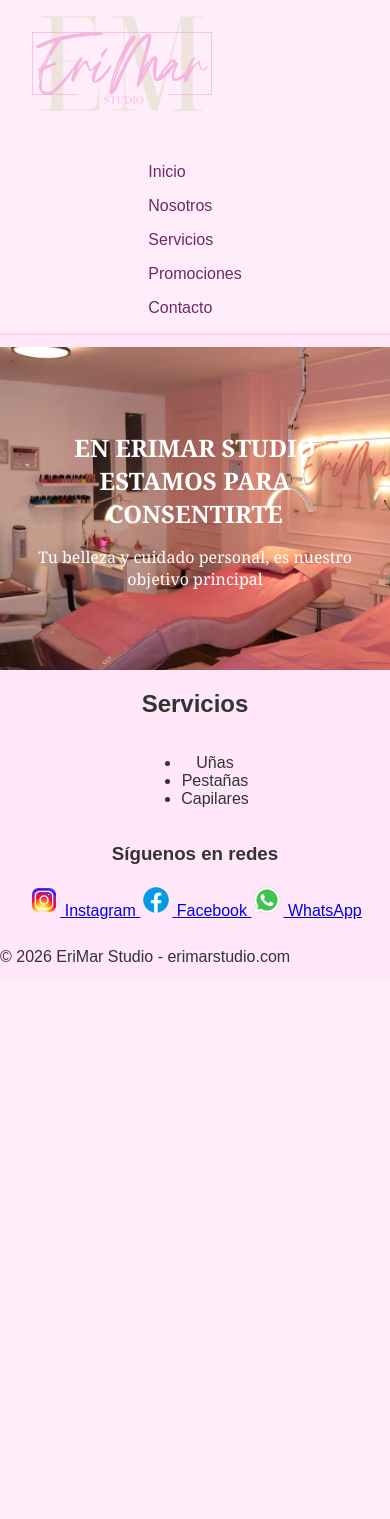
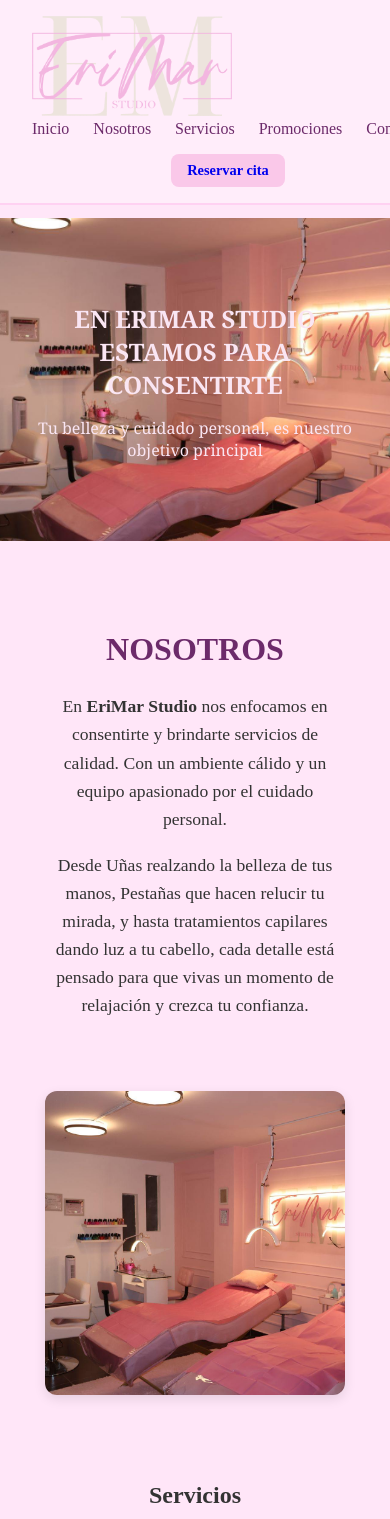
Before and after one commit to diz3ty/EriMar_Studio_Web, a Flask app: page / in a window 390 px wide; the page is wider, and only the part inside the window is pictured. Shown: the top 1519 px of that part. Before the commit the page ends 962 px from the top of that part, so only its background shows below. Run offline with Flask 3, Linux system fonts and the light colour scheme.

Commit message:
add format

```diff
--- a/static/css/styles.css
+++ b/static/css/styles.css
@@ -3,7 +3,6 @@
 body {
   background-color: #ffe6f8;
   color: #333;
-  font-family: 'Poppins', sans-serif;
   margin: 0;
   padding: 0;
   min-height: 100vh;
@@ -29,25 +28,23 @@ main {
 }
 
 .navbar {
+  display: flex;
+  justify-content: space-between;
+  align-items: center;
+  flex-wrap: wrap;
   width: 100%;
-  display: flex;
-  justify-content: flex-end;
 }
 
-.logo-centered {
-  text-align: left;
-  margin-bottom: 1rem;
-}
-
-.logo {
-  width: 180px;
-  height: auto;
+.logo-container {
+  flex: 1;
 }
 
 .nav-links {
+  flex: 13;
+  display: flex;
+  justify-content: center;
+  gap: 5rem;
   list-style: none;
-  display: flex;
-  gap: 1.5rem;
   margin: 0;
   padding: 0;
 }
@@ -63,6 +60,27 @@ main {
   color: #f9c5ff;
 }
 
+.cta-container {
+  flex: 1;
+  display: flex;
+  justify-content: flex-end;
+}
+
+.btn-reserva {
+  background-color: #fac8e9;
+  color: 6c2a6a;
+  padding: 0.6rem 1.2rem;
+  border-radius: 8px;
+  text-decoration: none;
+  font-weight: bold;
+  font-size: 1rem;
+  transition: background-color 0.3s ease;
+}
+
+.btn-reserva:hover {
+  background-color: #ffb2fb;
+}
+
 @media (max-width: 768px) {
   .navbar {
     flex-direction: column;
@@ -70,20 +88,39 @@ main {
   }
 
   .nav-links {
-    flex-direction: column;
-    gap: 1rem;
-    margin-top: 1rem;
+    flex: 2;
+    display: flex;
+    justify-content: center;
+    gap: 1.5rem;
+    list-style: none;
+    margin: 0;
+    padding: 0;
   }
 
-  .logo {
-    margin-bottom: 1rem;
+  .cta-container {
+    margin-top: 1rem;
+    justify-content: center;
   }
 }
+
+@media (max-width: 768px) {
+  .cta-container {
+    margin-top: 1rem;
+    justify-content: center;
+  }
+
+  .btn-reserva {
+    font-size: 0.9rem;
+    padding: 0.5rem 1rem;
+  }
+}
+
+
 
 /* init section */
 .inicio {
   width: 100vw;
-  height: 50vh;
+  height: 70vh;
   background-image: url('/static/images/EriMar.jpg');
   background-size: cover;
   background-position: center;
@@ -102,7 +139,7 @@ main {
 
 .inicio h1 {
   font-size: 5rem;
-  color: #ffffff;
+  color: #fae6f3;
   margin-bottom: 1rem;
   font-weight: 600;
   font-family:'Libre Baskerville', 'Georgia', serif;
@@ -110,12 +147,7 @@ main {
 
 .inicio p {
   font-size: 2rem;
-  color: #ffffff;
-  /* Opciones formales:
-    A: 'Merriweather', 'Georgia', 'Times New Roman', serif
-    B: 'Playfair Display', 'Georgia', serif
-    C: 'Libre Baskerville', 'Georgia', serif
-  */
+  color: #fae6f3;
   font-family:'Libre Baskerville', 'Georgia', serif;
 }
 
@@ -133,3 +165,63 @@ main {
     padding: 2rem 1rem;
   }
 }
+
+/* Nosotros section */
+.nosotros {
+  padding: 4rem 2rem;
+}
+
+.nosotros-container {
+  display: flex;
+  justify-content: space-between;
+  align-items: center;
+  max-width: 1100px;
+  margin: 0 auto;
+  gap: 2rem;
+}
+
+.nosotros-texto {
+  flex: 1;
+  text-align: center;
+}
+
+.nosotros-texto h2 {
+  font-size: 2rem;
+  color: #6c2a6a;
+  margin-bottom: 1.5rem;
+}
+
+.nosotros-texto p {
+  font-size: 1.1rem;
+  color: #333;
+  line-height: 1.6;
+  margin-bottom: 1rem;
+}
+
+.nosotros-imagen {
+  flex: 1;
+  text-align: right;
+}
+
+.nosotros-imagen img {
+  width: 100%;
+  max-width: 450px;
+  border-radius: 12px;
+  box-shadow: 0 4px 12px rgba(0,0,0,0.1);
+}
+
+@media (max-width: 768px) {
+  .nosotros-container {
+    flex-direction: column;
+    text-align: center;
+  }
+
+  .nosotros-texto {
+    text-align: center;
+  }
+
+  .nosotros-imagen {
+    text-align: center;
+    margin-top: 1.5rem;
+  }
+}
--- a/templates/index.html
+++ b/templates/index.html
@@ -19,6 +19,9 @@
                 <li><a href="#promociones">Promociones</a></li>
                 <li><a href="#contacto">Contacto</a></li>
             </ul>
+            <div class="cta-container">
+                <a href="#reserva" class="btn-reserva">Reservar cita</a>
+            </div>
         </nav>
     </header>
   <main>
@@ -28,7 +31,22 @@
             <p>Tu belleza y cuidado personal, es nuestro objetivo principal</p>
         </div>
     </section>
-
+    <section class="nosotros" id="nosotros">
+        <div class="nosotros-container">
+            <div class="nosotros-texto">
+            <h2>NOSOTROS</h2>
+            <p>En <strong>EriMar Studio</strong> nos enfocamos en consentirte y brindarte servicios de calidad.
+                Con un ambiente cálido y un equipo apasionado por el cuidado personal.
+            </p>
+            <p>Desde Uñas realzando la belleza de tus manos, Pestañas que hacen relucir tu mirada, y hasta tratamientos capilares dando luz a tu cabello,
+                cada detalle está pensado para que vivas un momento de relajación y crezca tu confianza.
+            </p>
+        </div>
+        <div class="nosotros-imagen">
+            <img src="/static/images/EriMar.jpg" alt="Nuestro estudio">
+        </div>
+        </div>
+    </section>
     <h2>Servicios</h2>
     <ul>
       <li>Uñas</li>
```
